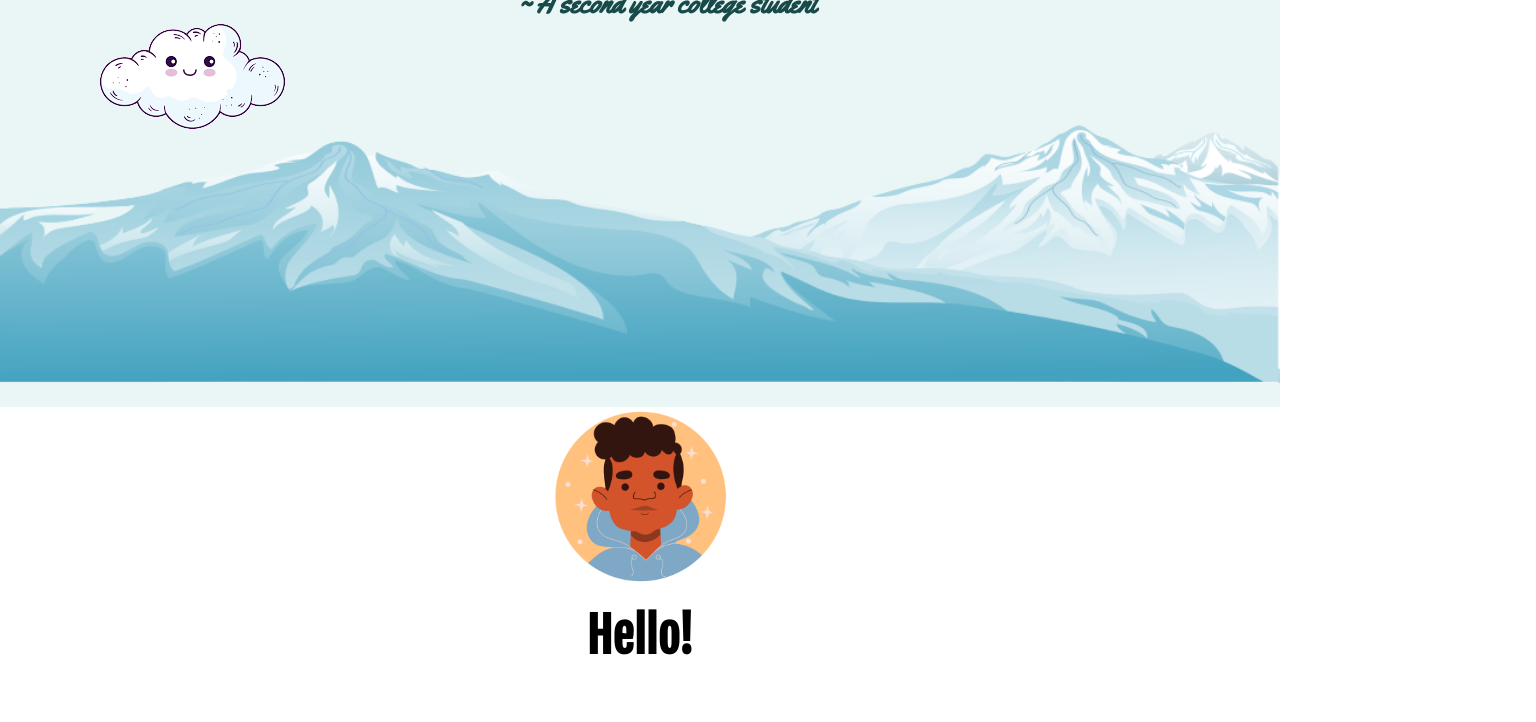
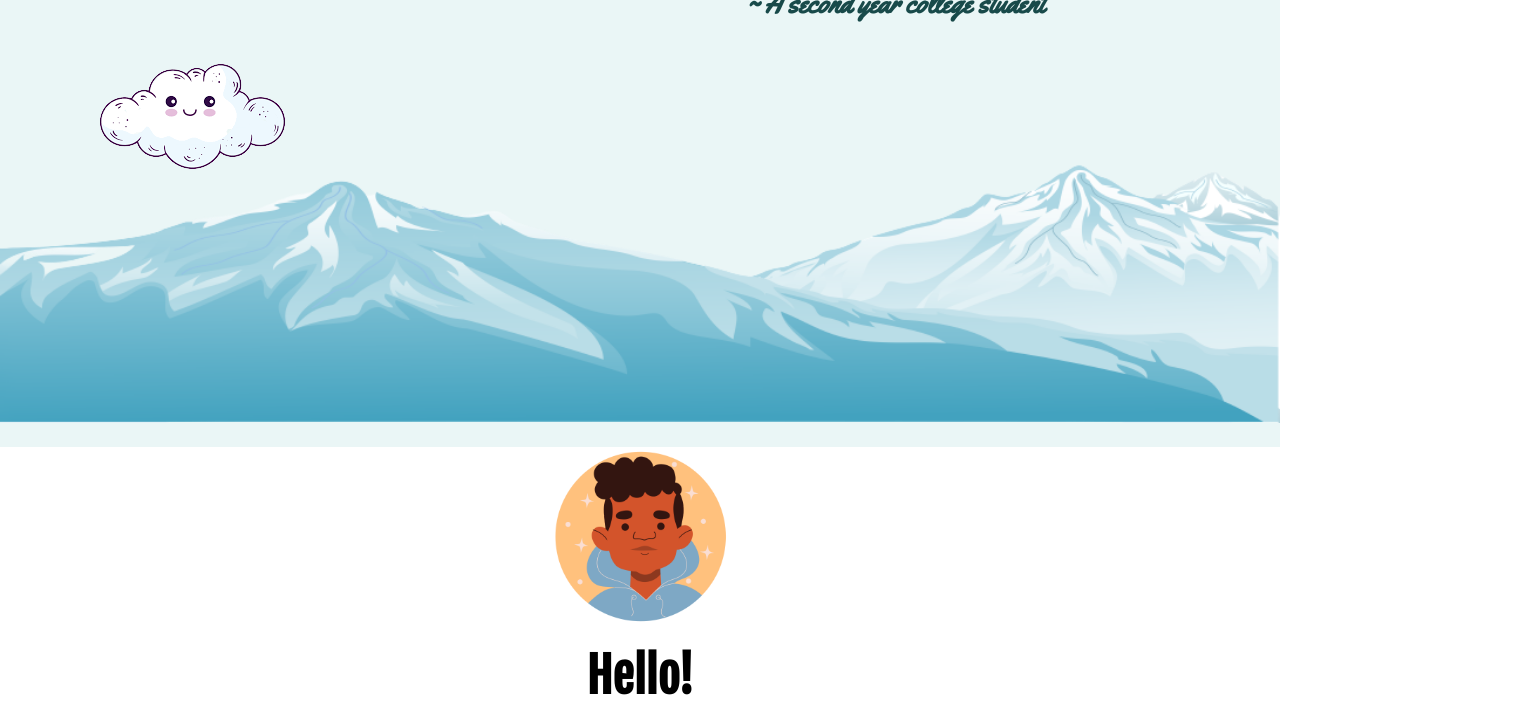
Before and after one commit to 159-ac/AmanChaurasiaWebsite, a plain HTML site: page index.html in a window 1280 px wide. Shown: the part 225-947 px from the top of the page, 1536 px wide, since content can reach past the window. Before the commit the page ends 907 px from the top, so only its background shows below. Drawn offline with Linux system fonts and the light colour scheme; a web font is replaced by a local one.

Commit message:
Update style.css

```diff
--- a/style.css
+++ b/style.css
@@ -41,8 +41,8 @@ body{
     margin: 0 auto 0 auto;
     font-family: 'Yellowtail', cursive;
     font-size: 1.8rem;
-    position: absolute;
-    right: 29rem;
+    position: relative;
+    left: 16rem;
     color: #184a4a;
 }
 
```
